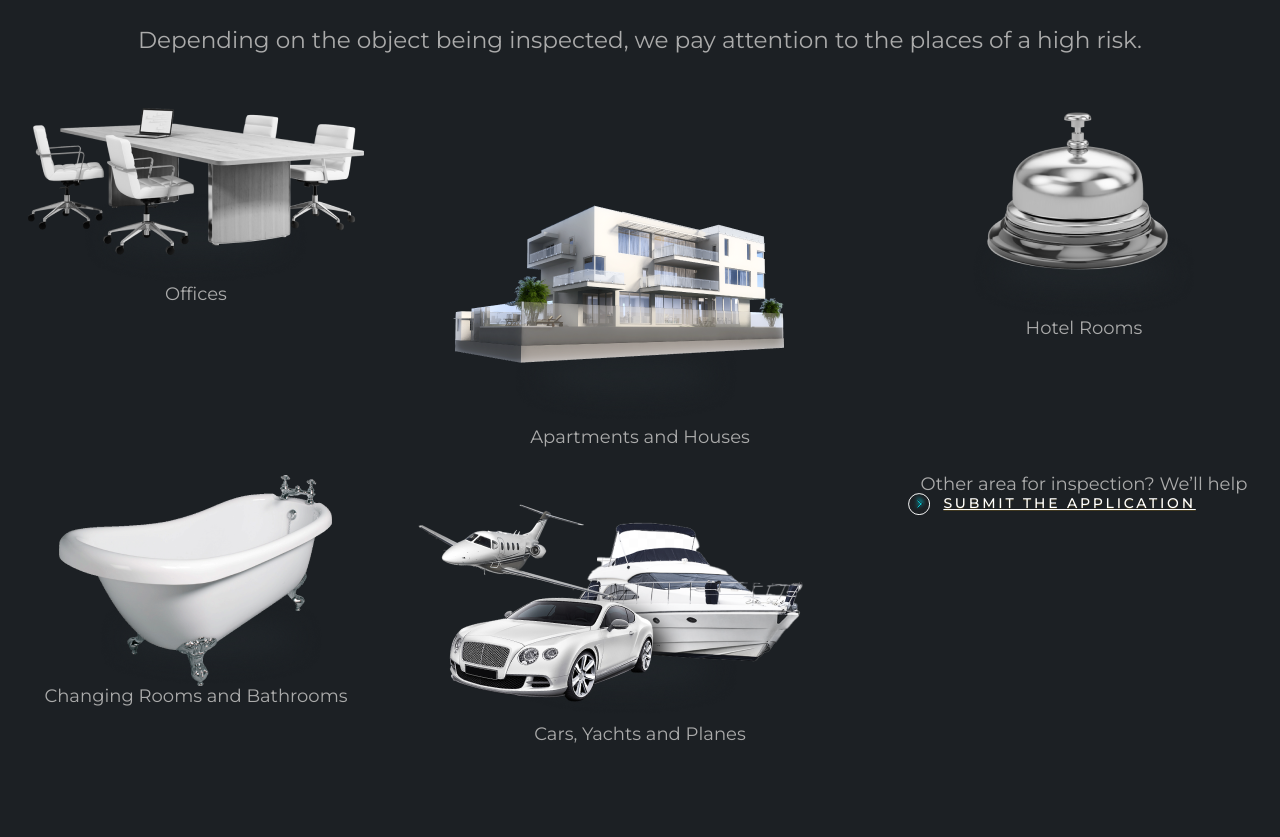
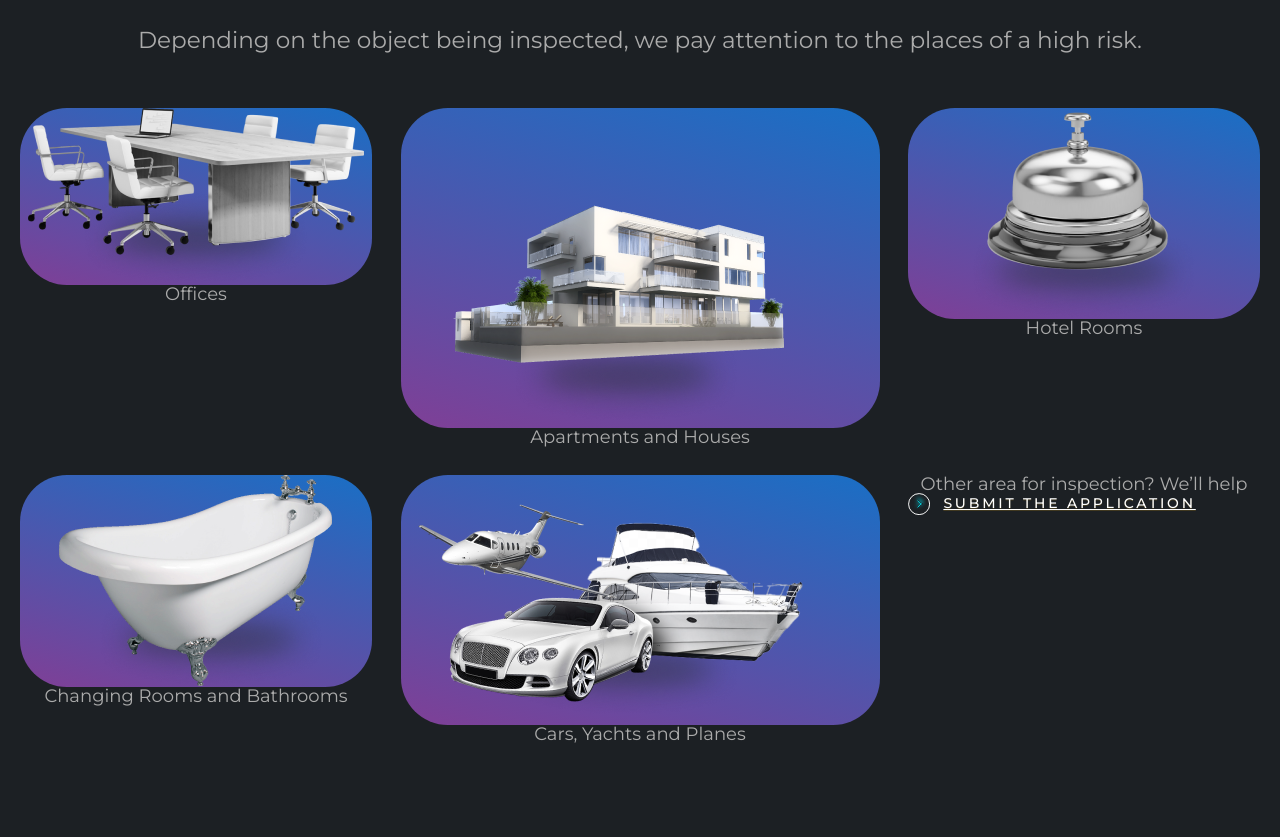
Before and after one commit to flaberfl/asfaria, a website built with webpack: page src/index.html in a window 1280 px wide. Shown: the part 2456-3293 px from the top of the page. Built offline with nearby package versions, Linux system fonts and the light colour scheme; files whose address does not match are found by name.

Commit message:
Update types.scss

```diff
--- a/src/scss/types.scss
+++ b/src/scss/types.scss
@@ -24,11 +24,16 @@
 
   /* .types__item */
   &__item {
+
     text-align: center;
   }
 
   /* .types__image */
-  &__image {}
+  &__image {
+    @include adaptiveValue("border-radius", 50, 30);
+    background: linear-gradient(196deg, #196FC5 0%, #7F3F96 100%);
+
+  }
 
   /* .types__name */
   &__name {}
```
